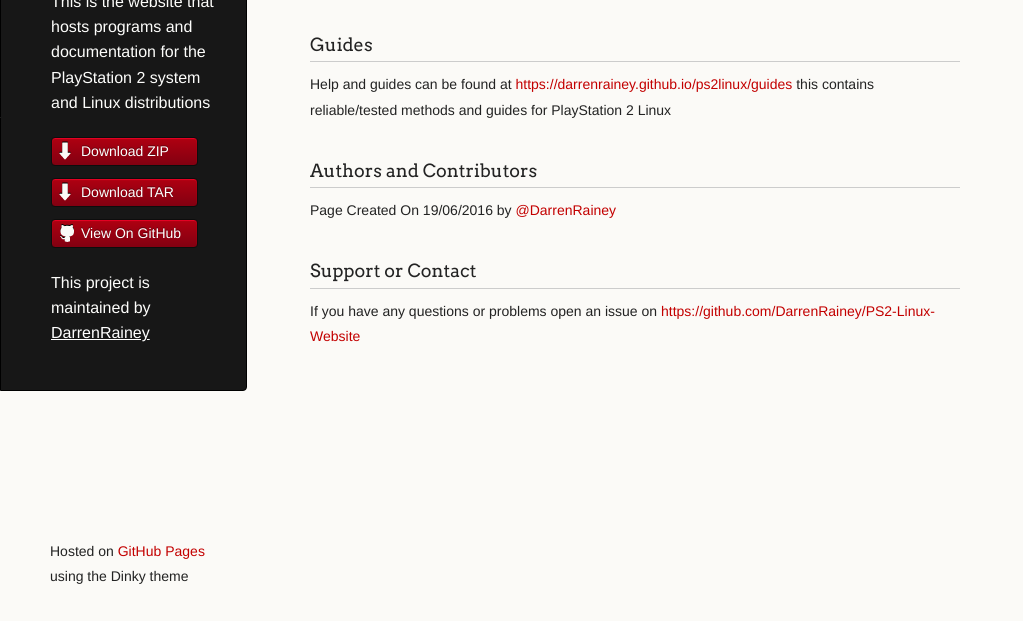
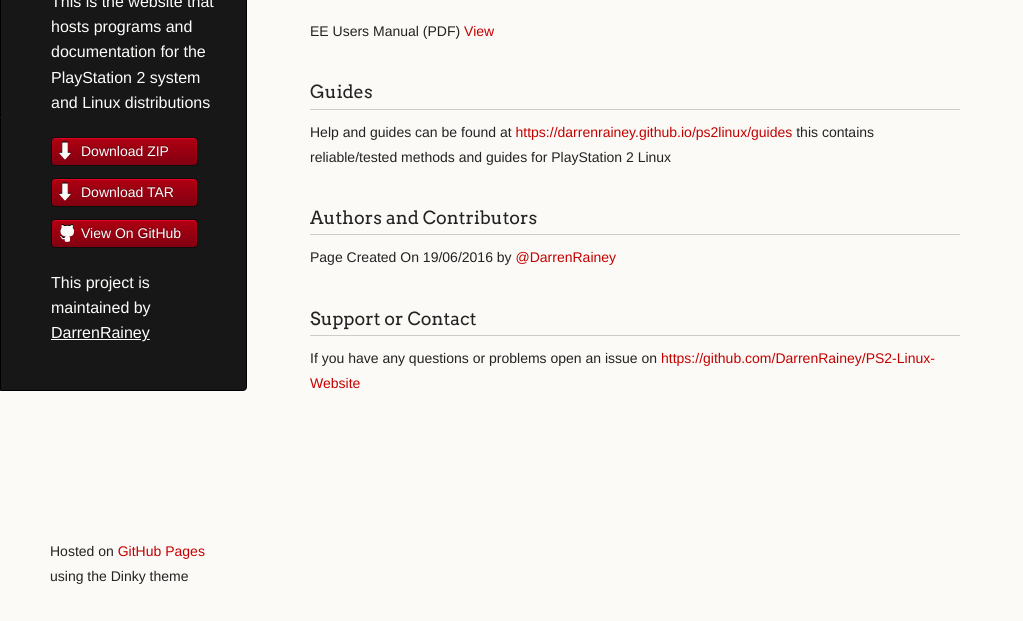
Before and after one commit to DarrenRainey/PS2-Linux-Website, a plain HTML site: page docs.html in a window 1280 px wide. Shown: the part 179-800 px from the top of the page, without its empty margins (0-1023 px from the left). Drawn offline with Linux system fonts and the light colour scheme.

Commit message:
Update docs.html

```diff
--- a/docs.html
+++ b/docs.html
@@ -37,7 +37,7 @@
 <a id="documentation" class="anchor" href="#documentation" aria-hidden="true"><span aria-hidden="true" class="octicon octicon-link"></span></a>Emotion Engine (EE Engine) Documentation</h3>
 
 <p>EE Programming Guide (PDF) <a href="https://github.com/DarrenRainey/PS2-Programming-Docs/blob/master/eeprogramming.pdf">View</a></p>
-
+<p>EE Users Manual (PDF) <a href="https://github.com/DarrenRainey/PS2-Programming-Docs/blob/master/EE_Users_Manual.pdf">View</a></p>
 <h3>
 <a id="guides" class="anchor" href="#guides" aria-hidden="true"><span aria-hidden="true" class="octicon octicon-link"></span></a>Guides</h3>
 
```
